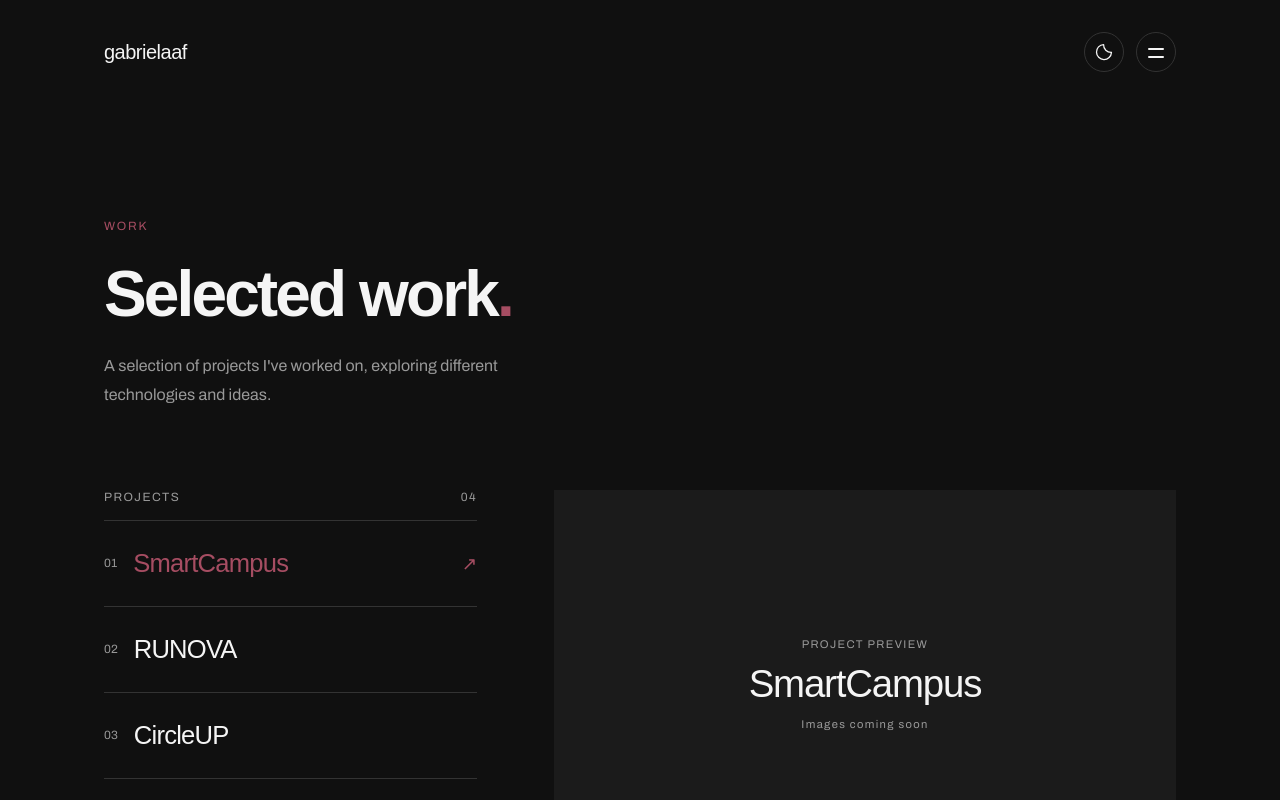
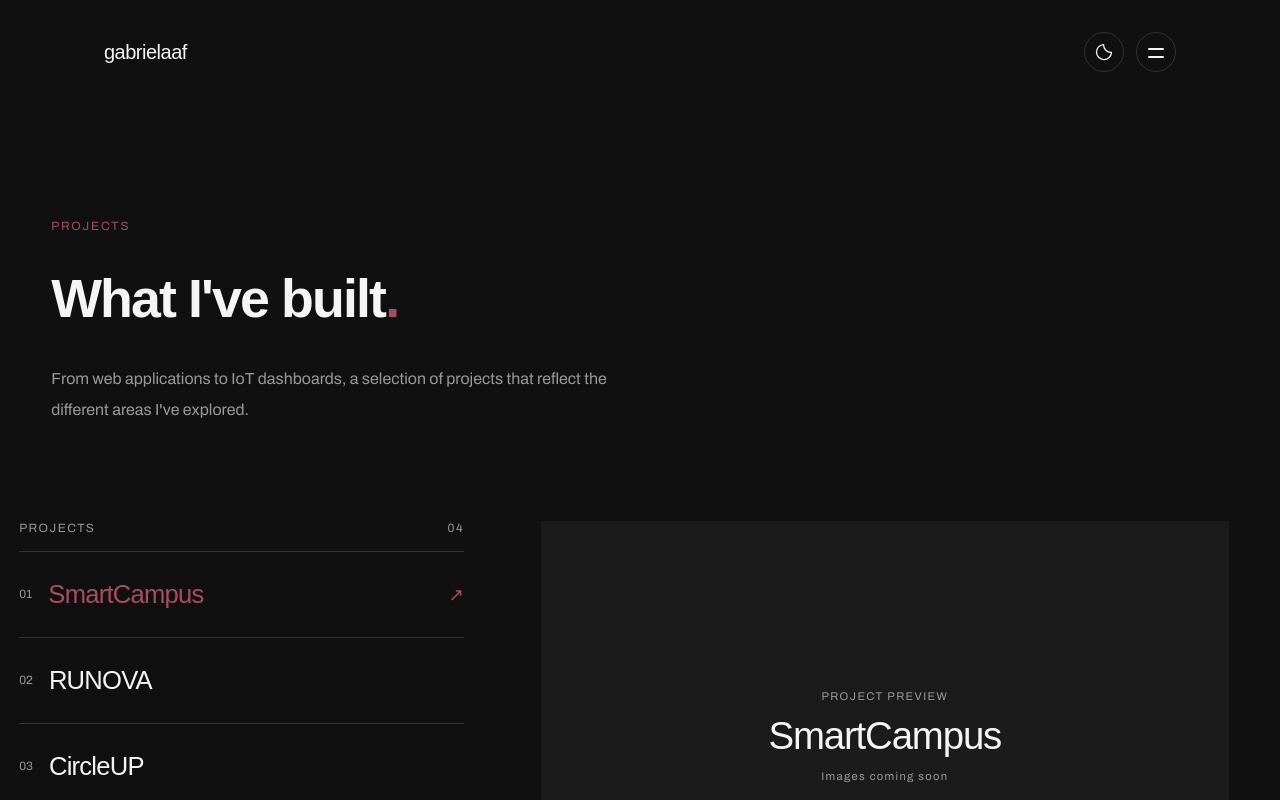
Before and after one commit to gabriielaaf/myportfolio, a React (Vite) app: page /work in a window 1280 px wide. Shown: the top 800 px of the page. Built offline with nearby package versions, Linux system fonts and the light colour scheme; a web font is replaced by a local one.

Commit message:
changes on work page visual

```diff
--- a/src/pages/WorkPage.module.css
+++ b/src/pages/WorkPage.module.css
@@ -1,9 +1,13 @@
 /* Work */
 
 .work {
+  --content-max-width: 1400px;
+  --page-padding: clamp(1.5rem, 4vw, 3.5rem);
+
   width: 100%;
   min-height: 100vh;
   padding-block: 7rem;
+
   background-color: var(--background);
   color: var(--foreground);
 }
@@ -12,32 +16,54 @@
   composes: container from "../styles/shared.module.css";
 }
 
+/* Project list */
+
+.projectList {
+  margin-left: -2rem;
+}
+
 /* Header */
 
 .header {
-  margin-bottom: 5rem;
+  margin-bottom: 6rem;
 }
 
 .label {
-  composes: label from "../styles/shared.module.css";
   display: inline-block;
-  margin-bottom: 1.75rem;
+  margin-bottom: 2.25rem;
+
+  font-family: var(--font-body);
+  font-size: 0.75rem;
+  font-weight: 600;
+  letter-spacing: 0.15em;
+
+  color: var(--accent);
 }
 
 .title {
-  composes: heading from "../styles/shared.module.css";
-  font-size: clamp(2.5rem, 5vw, 5rem);
+  font-family: var(--font-heading);
+  font-size: clamp(2.5rem, 4.2vw, 4.2rem);
+  font-weight: 600;
+  line-height: 1.1;
+  letter-spacing: -0.035em;
+
+  color: var(--foreground);
+}
+
+.subtitle {
+  max-width: 36rem;
+  margin-top: 2.25rem;
+
+  font-family: var(--font-body);
+  font-size: 1rem;
+  font-weight: 400;
+  line-height: 1.9;
+
+  color: var(--muted);
 }
 
 .accent {
   composes: accent from "../styles/shared.module.css";
-}
-
-.subtitle {
-  composes: copy from "../styles/shared.module.css";
-  max-width: 30rem;
-  margin-top: 1.5rem;
-  font-size: 1rem;
 }
 
 /* Layout */
@@ -46,7 +72,8 @@
   display: grid;
   grid-template-columns: minmax(0, 0.9fr) minmax(0, 1.5fr);
   align-items: start;
-  gap: clamp(3rem, 6vw, 6rem);
+
+  gap: clamp(3.5rem, 6vw, 6.5rem);
 }
 
 /* Project list */
@@ -297,9 +324,10 @@
   .content { grid-template-columns: 1fr; gap: 3rem; }
   .header { margin-bottom: 3rem; }
   .projectButton { padding-block: 1.3rem; }
+  .projectList { margin-left: 0; }
 }
 
-@media (max-width: 767px) {
+@media (max-width: 765px) {
   .work { padding-block: 4rem; }
   .title { font-size: clamp(2.5rem, 8vw, 3.5rem); }
   .subtitle { font-size: 0.95rem; }
--- a/src/pages/WorkPage.tsx
+++ b/src/pages/WorkPage.tsx
@@ -41,19 +41,17 @@ function WorkPage() {
         {/* Introduction */}
 
         <header className={styles.header}>
-          <span className={styles.label}>WORK</span>
+          <span className={styles.label}>PROJECTS</span>
 
           <h1 className={styles.title}>
-            Selected work
-            <span className={styles.accent}>.</span>
+            What I've built<span className={styles.accent}>.</span>
           </h1>
 
           <p className={styles.subtitle}>
-            A selection of projects I've worked on,
-            exploring different technologies and ideas.
+            From web applications to IoT dashboards, a selection
+            of projects that reflect the different areas I've explored.
           </p>
         </header>
-
         <div className={styles.content}>
 
           {/* Project list */}
@@ -76,10 +74,9 @@ function WorkPage() {
                     aria-pressed={selectedIndex === index}
                     className={`
                       ${styles.projectButton}
-                      ${
-                        selectedIndex === index
-                          ? styles.projectActive
-                          : ""
+                      ${selectedIndex === index
+                        ? styles.projectActive
+                        : ""
                       }
                     `}
                   >
@@ -118,9 +115,8 @@ function WorkPage() {
                 <img
                   key={currentImage}
                   src={currentImage}
-                  alt={`${selectedProject.name} screenshot ${
-                    imageIndex + 1
-                  }`}
+                  alt={`${selectedProject.name} screenshot ${imageIndex + 1
+                    }`}
                   className={styles.carouselImage}
                 />
               ) : (
@@ -138,8 +134,8 @@ function WorkPage() {
               <span className={styles.imageCounter}>
                 {imageCount > 0
                   ? `${String(imageIndex + 1).padStart(2, "0")} / ${String(
-                      imageCount
-                    ).padStart(2, "0")}`
+                    imageCount
+                  ).padStart(2, "0")}`
                   : "00 / 00"}
               </span>
 
```
